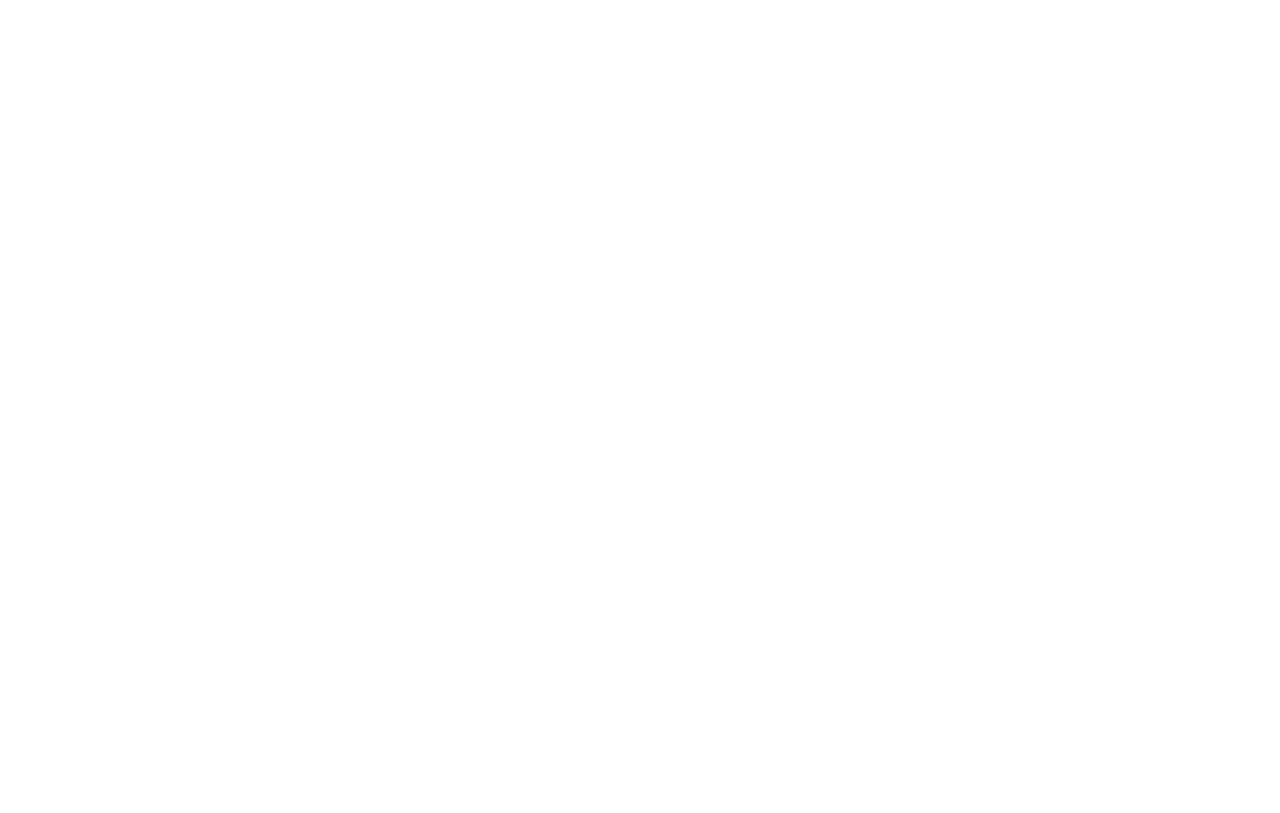
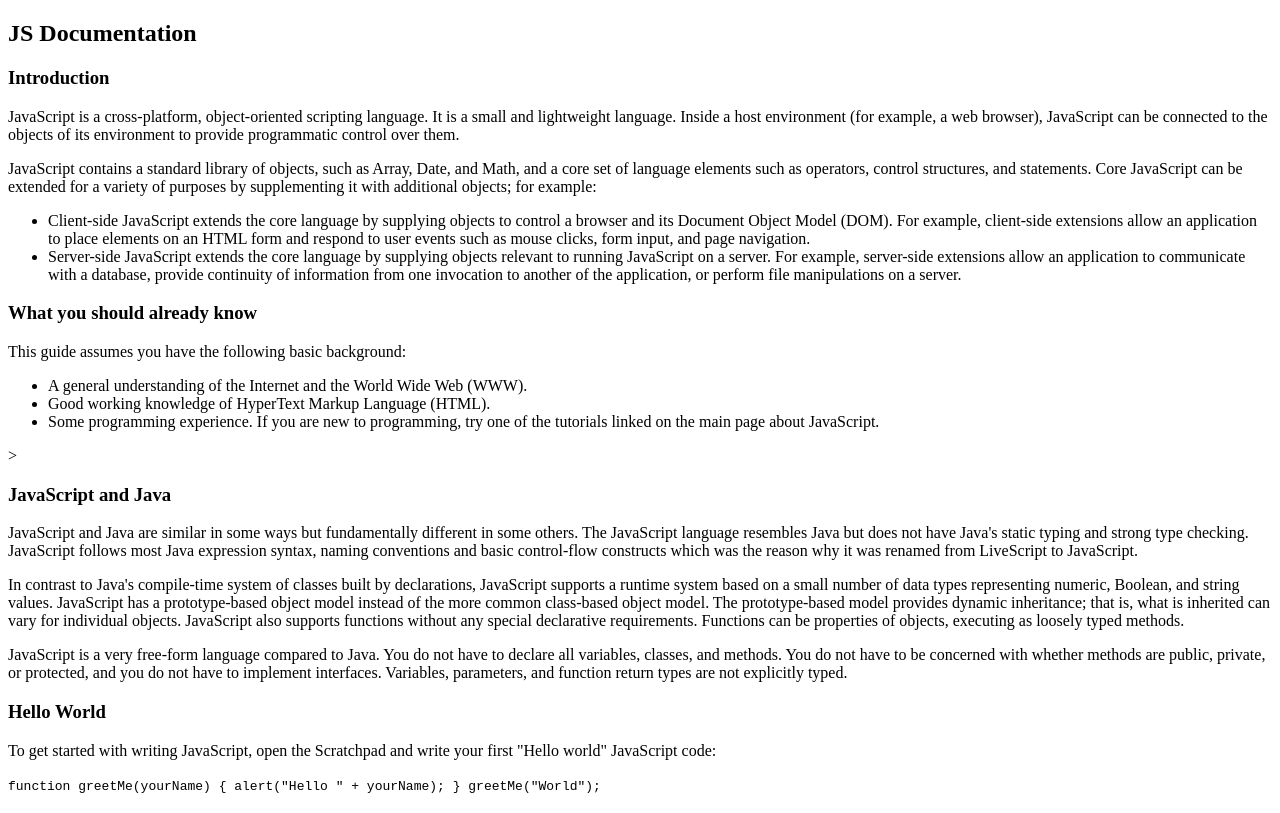
Before and after one commit to Dilliterious/fcc-02-tech-doc, a plain HTML site: page index.html in a window 1280 px wide. Drawn offline with Linux system fonts and the light colour scheme.

Commit message:
Begin index.html

```diff
--- a/index.html
+++ b/index.html
@@ -1,17 +1,101 @@
 <!DOCTYPE html>
-<html>
+<html lang=en-us>
+
 <head>
   <meta charset="utf-8">
   <meta name="author" content="Felix Troendlé">
   <meta name="description" content="A technical documentation page from FreeCodeCamp's curriculum">
   <title>Technical Documentation</title>
 </head>
+
 <body>
-    <nav>
+  <nav id="navbar">
+    <header>
+      <h1>JS Documentation</h1>
+    </header>
 
   </nav>
-    <main>
-
+  <main id="main-doc">
+    <section class="main-section" id="introduction">
+      <header>
+        <h3>Introduction</h3>
+      </header>
+      <p>
+        JavaScript is a cross-platform, object-oriented scripting language. It is a small and lightweight language.
+        Inside a host environment (for example, a web browser), JavaScript can be connected to the objects of its
+        environment to provide programmatic control over them.
+      </p>
+      <p>
+        JavaScript contains a standard library of objects, such as Array, Date, and Math, and a core set of language
+        elements such as operators, control structures, and statements. Core JavaScript can be extended for a variety of
+        purposes by supplementing it with additional objects; for example:
+      </p>
+      <ul>
+        <li>
+          Client-side JavaScript extends the core language by supplying objects to control a browser and its Document
+          Object Model (DOM). For example, client-side extensions allow an application to place elements on an HTML form
+          and respond to user events such as mouse clicks, form input, and page navigation.
+        </li>
+        <li>
+          Server-side JavaScript extends the core language by supplying objects relevant to running JavaScript on a
+          server. For example, server-side extensions allow an application to communicate with a database, provide
+          continuity of information from one invocation to another of the application, or perform file manipulations on
+          a server.
+        </li>
+      </ul>
+    </section>
+    <section class="main-section" id="what_you_should_already_know">
+      <header>
+        <h3>What you should already know</h3>
+      </header>
+      <p>
+        This guide assumes you have the following basic background:
+      </p>
+      <ul>
+        <li>A general understanding of the Internet and the World Wide Web (WWW).</li>
+        <li>Good working knowledge of HyperText Markup Language (HTML).</li>
+        <li>Some programming experience. If you are new to programming, try one of the tutorials linked on the main page about JavaScript. </li>
+      </ul>>
+    </section>
+    <section class="main-section" id="javascript_and_java">
+      <header>
+        <h3>JavaScript and Java</h3>
+      </header>
+      <p>
+        JavaScript and Java are similar in some ways but fundamentally different in some others. The JavaScript language resembles Java but does not have Java's static typing and strong type checking. JavaScript follows most Java expression syntax, naming conventions and basic control-flow constructs which was the reason why it was renamed from LiveScript to JavaScript.
+      </p>
+      <p>
+        In contrast to Java's compile-time system of classes built by declarations, JavaScript supports a runtime system based on a small number of data types representing numeric, Boolean, and string values. JavaScript has a prototype-based object model instead of the more common class-based object model. The prototype-based model provides dynamic inheritance; that is, what is inherited can vary for individual objects. JavaScript also supports functions without any special declarative requirements. Functions can be properties of objects, executing as loosely typed methods.
+      </p>
+      <p>
+        JavaScript is a very free-form language compared to Java. You do not have to declare all variables, classes, and methods. You do not have to be concerned with whether methods are public, private, or protected, and you do not have to implement interfaces. Variables, parameters, and function return types are not explicitly typed.
+      </p>
+    </section>
+    <section class="main-section" id="hello_world">
+      <header>
+        <h3>Hello World</h3>
+      </header>
+    </section>
+    <section class="main-section" id="hello_world">
+      <header>
+        <h3></h3>
+      </header>
+      <p>
+        To get started with writing JavaScript, open the Scratchpad and write your first "Hello world" JavaScript code:
+      </p>
+      <p>
+        <code>
+        function greetMe(yourName) { alert("Hello " + yourName); }
+        greetMe("World");
+        </code>
+      </p>
+    </section>
+    <section class="main-section" id="hello_world">
+      <header>
+        <h3></h3>
+      </header>
+    </section>
   </main>
 </body>
+
 </html>
```
Lines whose indentation alone changed are shown as unchanged.
